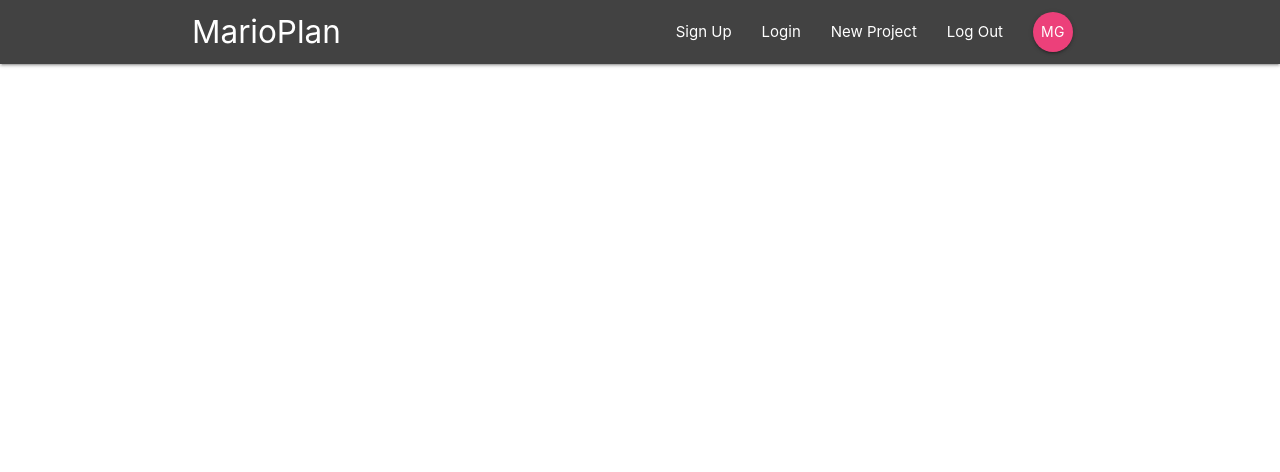
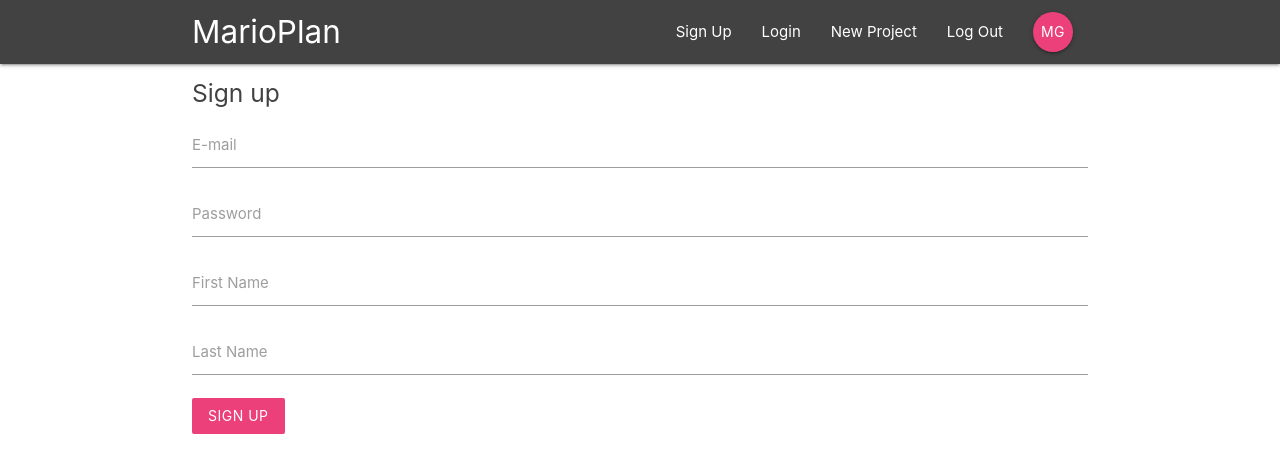
Before and after one commit to MerylGeugies/Project-Board, a React (Create React App) app: page /signup in a window 1280 px wide. Shown: the top 472 px of the page. Built offline with nearby package versions, Linux system fonts and the light colour scheme.

Commit message:
Implemented the sign up

```diff
--- a/src/App.js
+++ b/src/App.js
@@ -4,6 +4,7 @@
 import Dashboard from './components/dashboard/Dashboard';
 import ProjectDetails from './components/projects/ProjectDetails';
 import SignIn from './components/auth/SignIn';
+import SignUp from './components/auth/SignUp';
 
 class App extends Component {
   render() {
@@ -15,6 +16,7 @@
             <Route exact path='/' component={Dashboard} />
             <Route path='/project/:id' component={ProjectDetails} />
             <Route path='/signin' component={SignIn} />
+            <Route path='/signup' component={SignUp} />
           </Switch>
         </div>
     </BrowserRouter>
--- a/src/components/auth/SignUp.js
+++ b/src/components/auth/SignUp.js
@@ -0,0 +1,56 @@
+import React, { Component } from 'react'
+
+class SignUp extends Component {
+  state = {
+    email: '',
+    password: '',
+    firstName: '',
+    lastName: ''
+  }
+
+  handleChange = (e) => {
+    this.setState({
+      [e.target.id]: e.target.value
+    })
+  }
+
+  handleSubmit = (e) => {
+    e.preventDefault();
+    console.log('this.state',this.state)
+  }
+
+  render() {
+    return(
+      <div className='container'>
+        <form onSubmit={this.handleSubmit} className='white'>
+          <h5 className='grey-text text-darken-3'>Sign up</h5>
+          <div className='input-field'>
+            <label htmlFor='email'>E-mail</label>
+            <input type='email' id='email' onChange={this.handleChange}/>
+          </div>
+
+          <div className='input-field'>
+            <label htmlFor='password'>Password</label>
+            <input type='password' id='password' onChange={this.handleChange}/>
+          </div>
+
+          <div className='input-field'>
+            <label htmlFor='firstName'>First Name</label>
+            <input type='text' id='firstName' onChange={this.handleChange}/>
+          </div>
+
+          <div className='input-field'>
+            <label htmlFor='lastName'>Last Name</label>
+            <input type='text' id='lastName' onChange={this.handleChange}/>
+          </div>
+
+          <div className='input-field'>
+            <button className='btn pink lighten-1 z-depth-0'>Sign up</button>
+          </div>
+        </form>
+      </div>
+    )
+  }
+}
+
+export default SignUp
```
